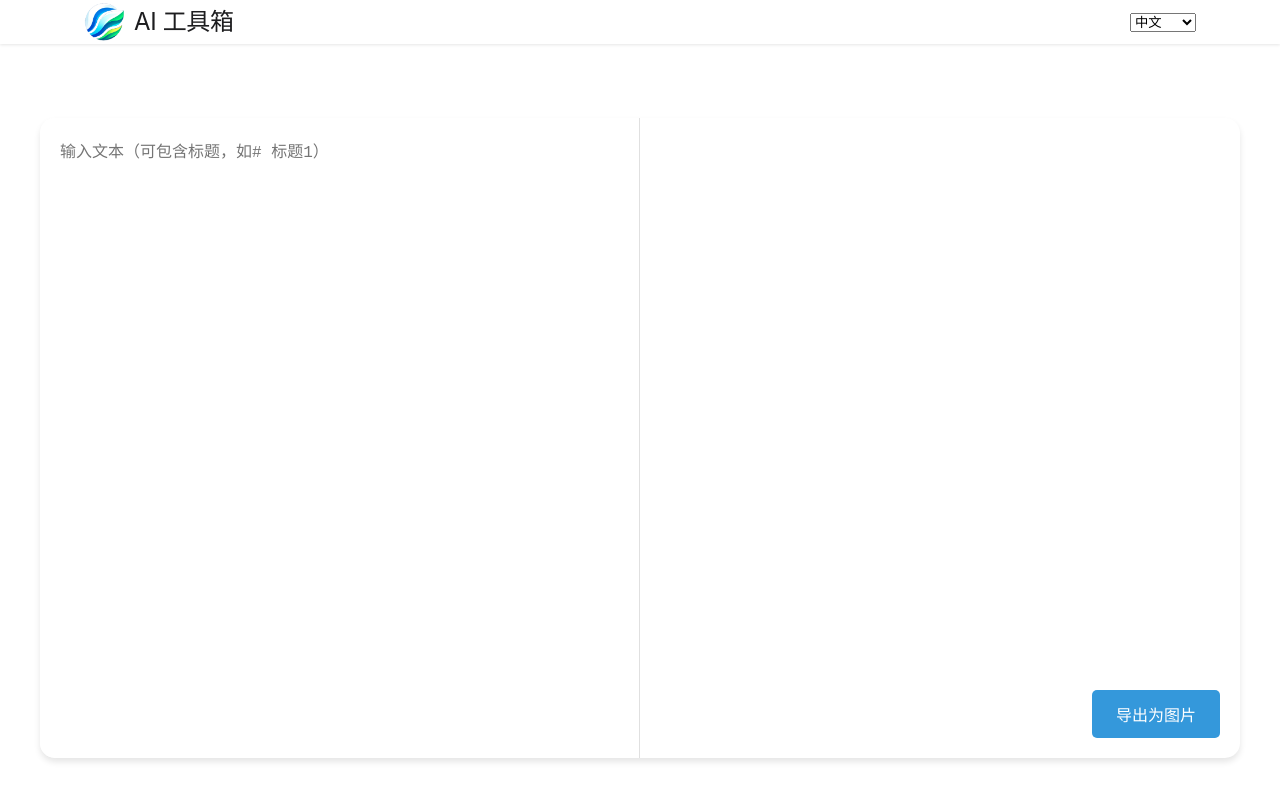
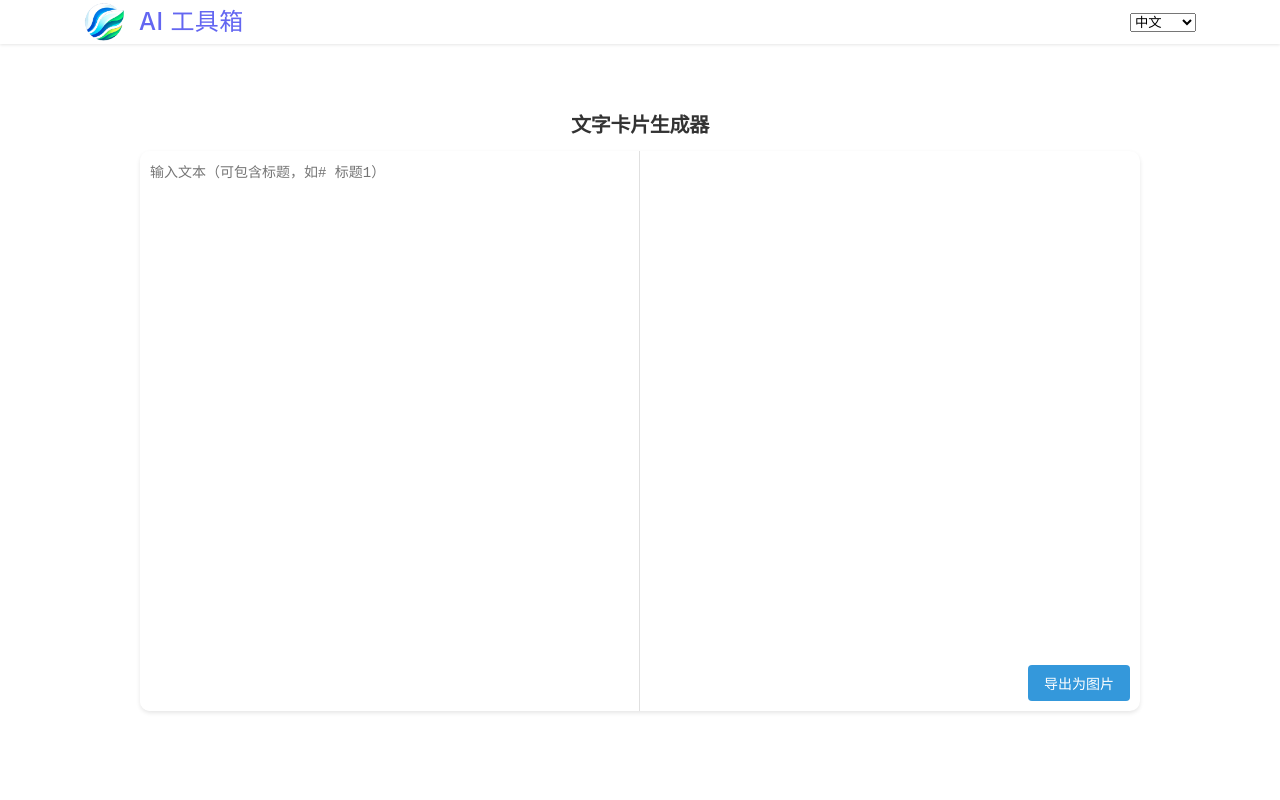
Before and after one commit to fisherdaddy/ai-toolbox, a React (Vite) app: page /text2image in a window 1280 px wide. Shown: the top 800 px of the page. Built offline with nearby package versions, Linux system fonts and the light colour scheme.

Commit message:
chore: update style

```diff
--- a/src/components/Footer.jsx
+++ b/src/components/Footer.jsx
@@ -3,7 +3,7 @@ import React from 'react';
 function Footer() {
   return (
     <footer>
-      <p>&copy; 2024 AI工具箱. 保留所有权利。</p>
+      <p>&copy; 2024 AI 工具箱. 保留所有权利。</p>
     </footer>
   );
 }
--- a/src/components/Header.jsx
+++ b/src/components/Header.jsx
@@ -13,8 +13,8 @@ function Header() {
     <header>
       <nav>
         <div className="logo-title-container">
-          <img src={logo} alt="Logo" className="logo" />
           <Link to="/" className="title no-underline">
+            <img src={logo} alt="Logo" className="logo" />
             {t('title')}
           </Link>
         </div>
--- a/src/components/TextToImage.jsx
+++ b/src/components/TextToImage.jsx
@@ -1,38 +1,66 @@
 import React, { useState, useRef, useEffect } from 'react';
 import styled from 'styled-components';
 
+const Wrapper = styled.div`
+  width: 100%;
+  max-width: 1000px;
+  margin: 10px auto;
+`;
+
+const Title = styled.h1`
+  font-size: 20px;
+  color: #333;
+  margin-bottom: 10px;
+  text-align: center;
+`;
+
 const Container = styled.div`
   display: flex;
+  flex-direction: column;
   width: 100%;
-  max-width: 1200px;
-  height: 80vh;
   background-color: white;
-  border-radius: 15px;
-  box-shadow: 0 4px 6px rgba(0, 0, 0, 0.1);
+  border-radius: 10px;
+  box-shadow: 0 2px 4px rgba(0, 0, 0, 0.1);
   overflow: hidden;
-  margin: 20px auto;
+  margin: 10px auto;
+
+  @media (min-width: 768px) {
+    flex-direction: row;
+    height: 70vh;
+  }
 `;
 
 const InputText = styled.textarea`
-  width: 50%;
-  height: 100%;
-  font-size: 16px;
-  padding: 20px;
+  width: 100%;
+  height: 200px;
+  font-size: 14px;
+  padding: 10px;
   border: none;
-  border-right: 1px solid #e0e0e0;
+  border-bottom: 1px solid #e0e0e0;
   box-sizing: border-box;
   outline: none;
   resize: none;
+
+  @media (min-width: 768px) {
+    width: 50%;
+    height: 100%;
+    border-bottom: none;
+    border-right: 1px solid #e0e0e0;
+  }
 `;
 
 const PreviewContainer = styled.div`
-  width: 50%;
-  height: 100%;
+  width: 100%;
   display: flex;
   flex-direction: column;
   justify-content: space-between;
-  padding: 20px;
+  padding: 10px;
   box-sizing: border-box;
+
+  @media (min-width: 768px) {
+    width: 50%;
+    height: 100%;
+  }
 `;
 
 const Preview = styled.div`
@@ -43,6 +71,12 @@ const Preview = styled.div`
   overflow-y: auto;
   flex-grow: 1;
   padding-right: 10px;
+  font-size: 14px;
+  max-height: 200px;
+
+  @media (min-width: 768px) {
+    max-height: none;
+  }
 
   h1, h2, h3 {
     color: #2c3e50;
@@ -50,7 +84,7 @@ const Preview = styled.div`
   }
 
   &::-webkit-scrollbar {
-    width: 8px;
+    width: 6px;
   }
 
   &::-webkit-scrollbar-track {
@@ -59,7 +93,7 @@ const Preview = styled.div`
 
   &::-webkit-scrollbar-thumb {
     background: #888;
-    border-radius: 4px;
+    border-radius: 3px;
   }
 
   &::-webkit-scrollbar-thumb:hover {
@@ -68,15 +102,16 @@ const Preview = styled.div`
 `;
 
 const DownloadButton = styled.button`
-  padding: 12px 24px;
+  padding: 8px 16px;
   background-color: #3498db;
   color: white;
   border: none;
-  border-radius: 5px;
+  border-radius: 4px;
   cursor: pointer;
-  font-size: 16px;
+  font-size: 14px;
   transition: background-color 0.3s ease;
   align-self: flex-end;
+  margin-top: 10px;
 
   &:hover {
     background-color: #2980b9;
@@ -129,6 +164,8 @@ function TextToImage() {
   };
 
   return (
+    <Wrapper>
+      <Title>文字卡片生成器</Title>
       <Container>
         <InputText
           placeholder="输入文本（可包含标题，如# 标题1）"
@@ -143,6 +180,7 @@ function TextToImage() {
           <DownloadButton onClick={handleDownload}>导出为图片</DownloadButton>
         </PreviewContainer>
       </Container>
+    </Wrapper>
   );
 }
 
--- a/src/js/i18n.js
+++ b/src/js/i18n.js
@@ -3,8 +3,7 @@ import { useState, useEffect } from 'react';
 const i18n = {
   zh: {
     title: 'AI 工具箱',
-    slogan: '您的智能助手集合，一站式解决各种AI需求。',
-    searchPlaceholder: '搜索工具...',
+    slogan: '您的智能助手集合，一站式解决各种 AI 需求。',
     tools: {
       text2image: {
         title: '文字卡片',
@@ -21,7 +20,6 @@ const i18n = {
   en: {
     title: 'AI Toolbox',
     slogan: 'Your collection of intelligent assistants, solving various AI needs in one place.',
-    searchPlaceholder: 'Search tools...',
     tools: {
       text2image: {
         title: 'Text to Image Card',
--- a/src/styles/Header.css
+++ b/src/styles/Header.css
@@ -1,21 +1,26 @@
 .no-underline {
     text-decoration: none;
-  color: inherit; /* 这会保持链接颜色与周围文本相同 */
+    color: inherit;
   }
 
   .no-underline:hover {
-  text-decoration: none; /* 确保悬停时也不会出现下划线 */
+    text-decoration: none;
   }
 
   .logo {
-    width: 40px; /* 调整为适合你的 logo 大小 */
-    height: auto;
-    margin-right: 10px;
+    width: 40px;
+    height: 40px;
+    margin-right: 15px;
+    object-fit: contain;
   }
 
   .title {
-  font-size: 1.5rem; /* 调整为适合你的设计 */
-  white-space: nowrap;
+    font-family: -apple-system, BlinkMacSystemFont, 'Segoe UI', 'Roboto', 'Helvetica', 'Arial', sans-serif;
+    font-size: 1.5rem;
+    font-weight: 500;
+    letter-spacing: 0.02em;
+    color: #6366F1; /* 使用与图片中紫色渐变相近的颜色 */
+    transition: color 0.2s ease;
   }
 
   header nav {
@@ -28,4 +33,27 @@ header nav {
   .logo-title-container {
     display: flex;
     align-items: center;
+    animation: fadeIn 0.5s ease-in-out;
   }
+
+  .logo-title-container .title {
+    display: flex;
+    align-items: center;
+  }
+
+  .logo-title-container:hover .title {
+    color: #4F46E5; /* 悬停时稍微深一点的紫色 */
+  }
+
+  /* 添加一个简单的动画效果 */
+  @keyframes fadeIn {
+    from { opacity: 0; }
+    to { opacity: 1; }
+  }
+
+  /* 为移动设备优化 */
+  @media (max-width: 768px) {
+    .title {
+      font-size: 1.3rem;
+    }
+  }
```
Lines whose indentation alone changed are shown as unchanged.
